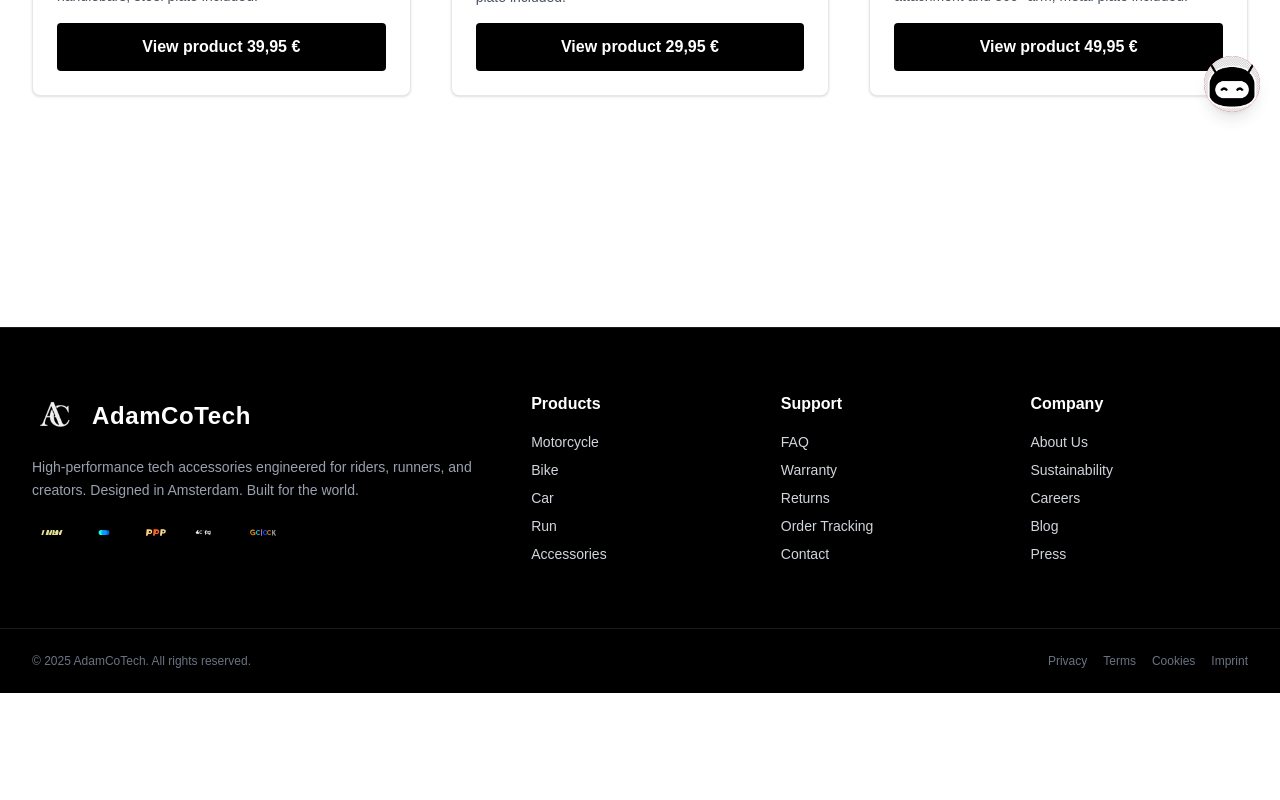
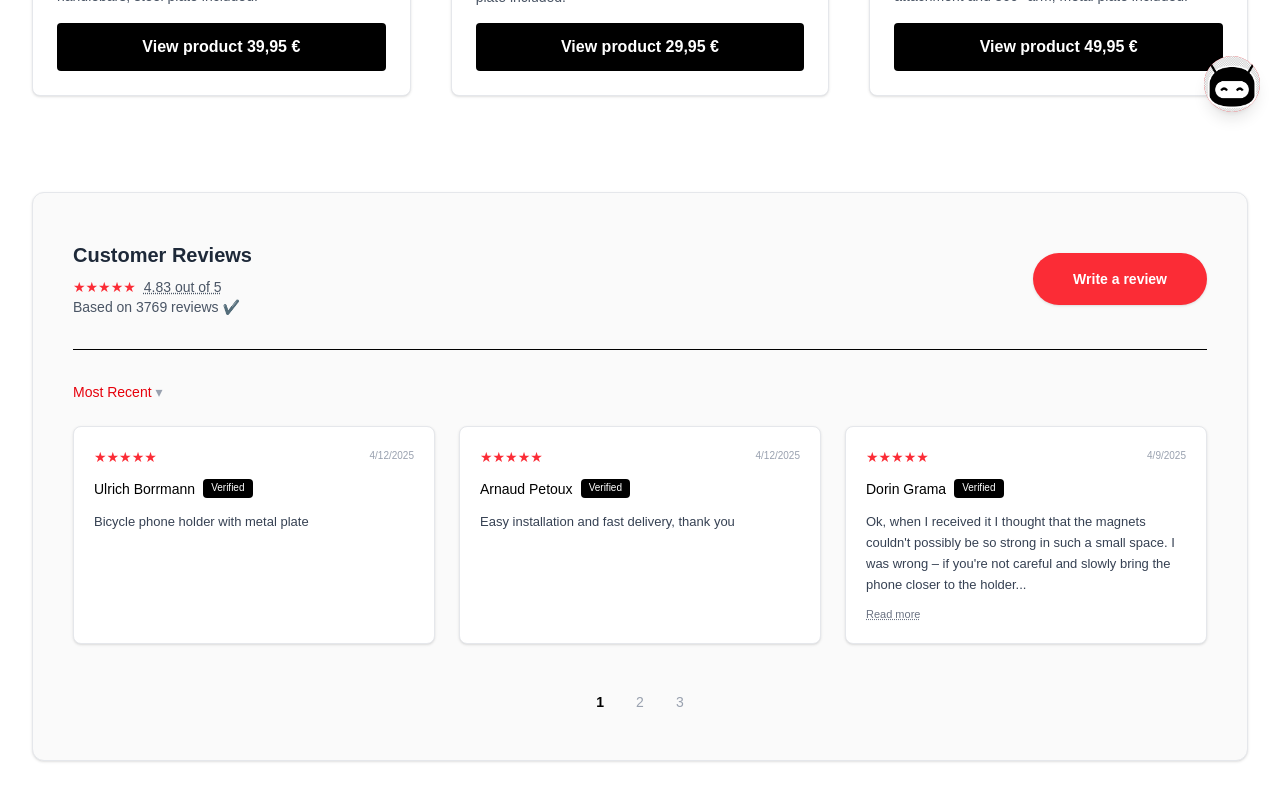
Before and after one commit to alexsharp-ai/actech, a Next.js app: page /products in a window 1280 px wide. Shown: the part 668-1468 px from the top of the page. Before the commit the page ends 1361 px from the top, so only its background shows below. Built offline with nearby package versions, Linux system fonts and the light colour scheme.

Commit message:
feat: add customer reviews preview section to products page

```diff
--- a/src/app/products/page.tsx
+++ b/src/app/products/page.tsx
@@ -27,7 +27,67 @@ export default function ProductsPage(){
             </div>
           ))}
         </div>
+        {/* Customer Reviews preview */}
+        <ProductsReviewsPreview />
       </div>
     </div>
   );
 }
+
+// Lightweight reviews preview (static sample) reused from product page design
+function ProductsReviewsPreview(){
+  const sample = [
+    { id:'r1', name:'Ulrich Borrmann', date:'2025-04-12', body:'Bicycle phone holder with metal plate', verified:true, rating:5 },
+    { id:'r2', name:'Arnaud Petoux', date:'2025-04-12', body:'Easy installation and fast delivery, thank you', verified:true, rating:5 },
+    { id:'r3', name:'Dorin Grama', date:'2025-04-09', body:"Ok, when I received it I thought that the magnets couldn't possibly be so strong in such a small space. I was wrong – if you're not careful and slowly bring the phone closer to the holder...", verified:true, rating:5, short:'Read more' },
+  ];
+  return (
+    <section className="mt-24">
+      <div className="bg-[#fafafa] border border-gray-200 rounded-xl shadow-sm overflow-hidden">
+        <div className="px-10 py-12 flex flex-col gap-8">
+          <div className="flex flex-col md:flex-row md:items-center md:justify-between gap-8">
+            <div className="text-center md:text-left flex-1">
+              <h2 className="text-xl font-semibold mb-2 text-gray-800">Customer Reviews</h2>
+              <div className="flex flex-col items-center md:items-start text-sm text-gray-600">
+                <div className="flex items-center gap-2">
+                  <span className="text-red-500">★★★★★</span>
+                  <a href="/product/pro-moto-holder#reviews" className="underline decoration-dotted hover:text-black transition">4.83 out of 5</a>
+                </div>
+                <div>Based on 3769 reviews <span className="inline-block text-green-600">✔️</span></div>
+              </div>
+            </div>
+            <div className="flex justify-center md:justify-end w-full md:w-auto">
+              <Link href="/product/pro-moto-holder#reviews" className="bg-red-500 hover:bg-red-600 text-white rounded-full px-10 py-4 text-sm font-semibold shadow">Write a review</Link>
+            </div>
+          </div>
+          <div className="border-t pt-8">
+            <div className="flex items-center justify-between mb-6 text-sm font-medium text-red-600">
+              <div className="flex items-center gap-1 cursor-default">Most Recent <span className="text-gray-400">▾</span></div>
+            </div>
+            <div className="grid sm:grid-cols-2 lg:grid-cols-3 gap-6">
+              {sample.map(r => (
+                <div key={r.id} className="bg-white border border-gray-200 rounded-lg shadow-sm p-5 flex flex-col gap-3 text-sm">
+                  <div className="flex items-center justify-between gap-2">
+                    <span className="text-red-500">{'★★★★★'.slice(0, r.rating)}</span>
+                    <span className="text-[10px] text-gray-400">{new Date(r.date).toLocaleDateString()}</span>
+                  </div>
+                  <div className="flex items-center gap-2">
+                    <span className="font-medium">{r.name}</span>
+                    {r.verified && <span className="bg-black text-white text-[10px] px-2 py-0.5 rounded">Verified</span>}
+                  </div>
+                  <div className="text-gray-700 leading-relaxed text-[13px]">{r.body}</div>
+                  {r.short && <button className="self-start text-[11px] underline decoration-dotted text-gray-500 hover:text-black">{r.short}</button>}
+                </div>
+              ))}
+            </div>
+          </div>
+          <div className="flex items-center justify-center gap-6 text-sm pt-4">
+            {[1,2,3].map(p => (
+              <Link key={p} href="/product/pro-moto-holder#reviews" className={`px-1 ${p===1? 'font-semibold text-black':'text-gray-400 hover:text-black'}`}>{p}</Link>
+            ))}
+          </div>
+        </div>
+      </div>
+    </section>
+  );
+}
```
